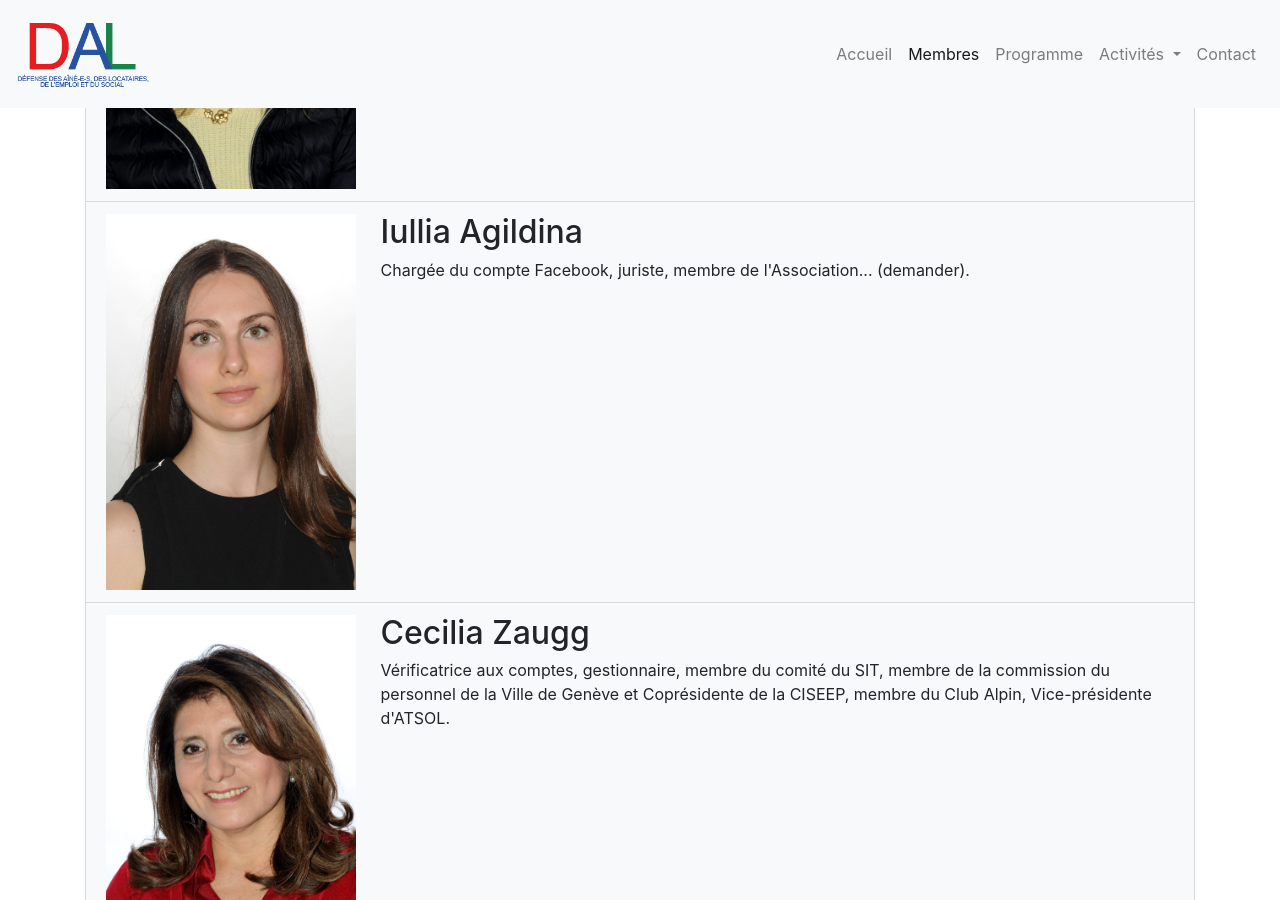
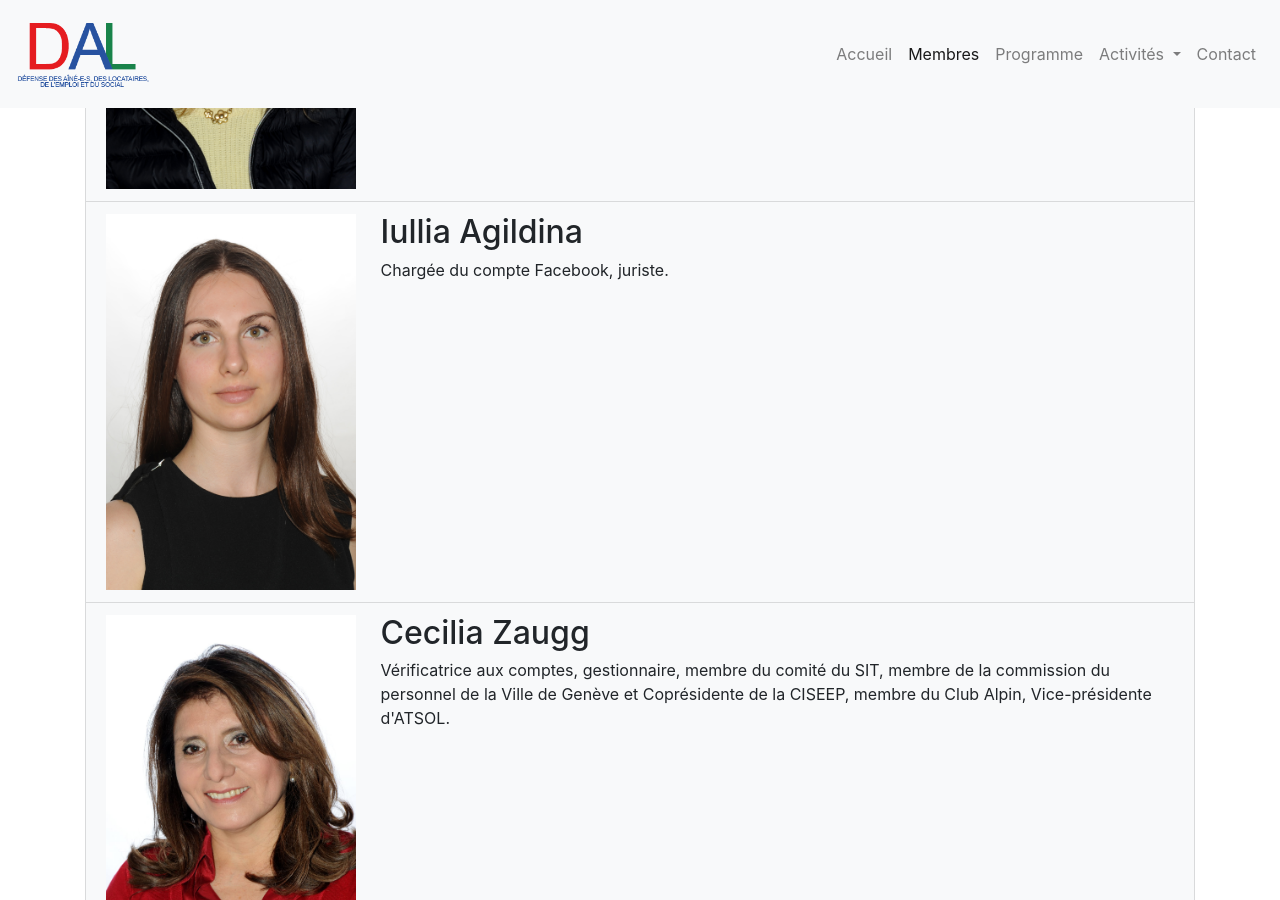
Before and after one commit to SimonNtz/DAL_web, a Jekyll site: the page built from membres/index.html, in a window 1280 px wide and 900 px high, scrolled down 2007 px. Built offline with Jekyll 4.4.1, drawn with Linux system fonts in a browser that asks for light colours; nearby versions of some CDN libraries.

Commit message:
Correct description of Iullia

```diff
--- a/_data/members.json
+++ b/_data/members.json
@@ -36,7 +36,7 @@
   },
   {
       "name": "Iullia Agildina",
-      "description": "Chargée du compte Facebook, juriste, membre de l'Association... (demander).",
+      "description": "Chargée du compte Facebook, juriste.",
       "img": {
         "src": "iullia-agildina.jpg"
       }
```
